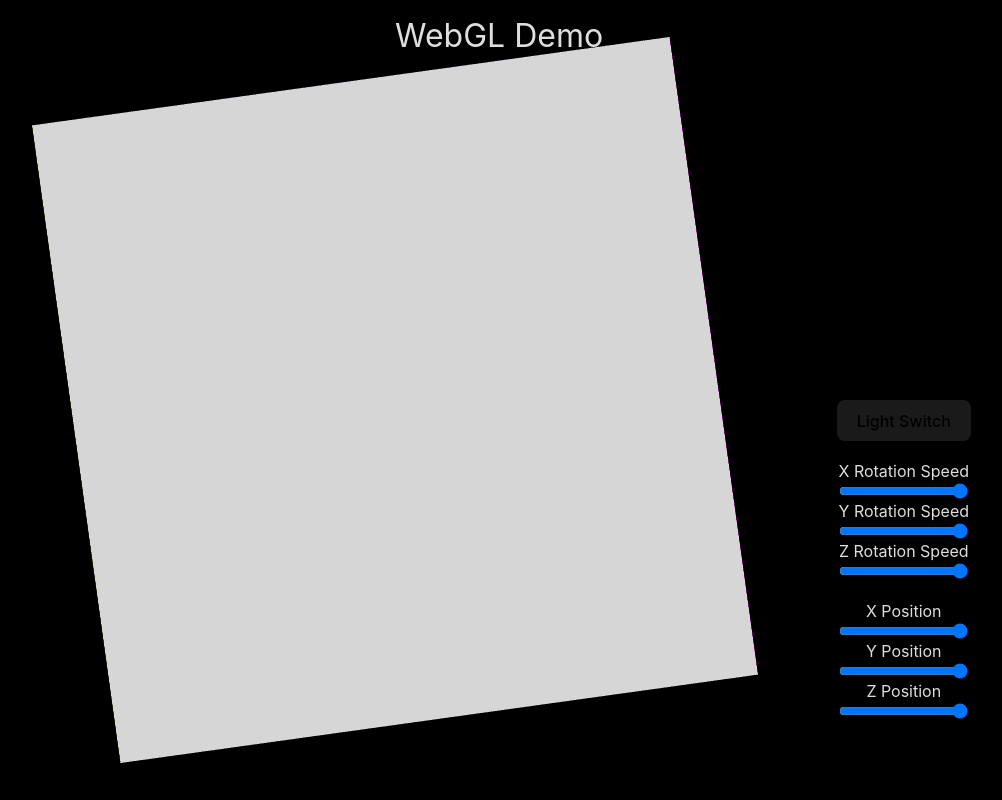
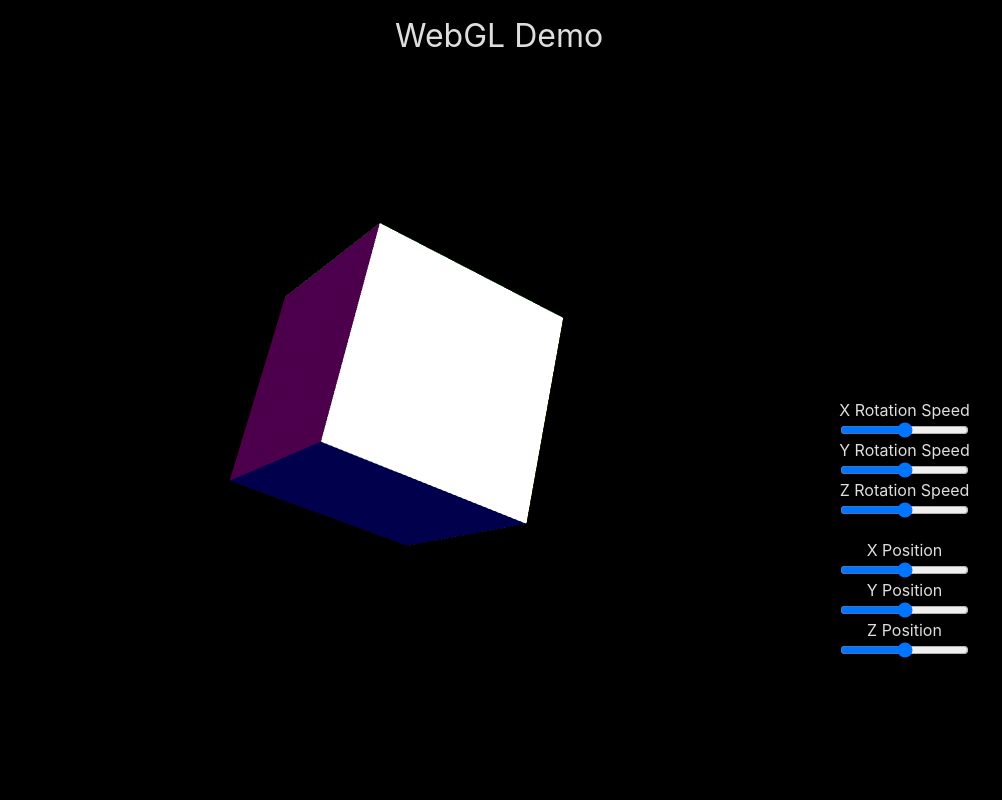
Before and after one commit to rs96/webgl-demo, a React (Vite) app: page / in a window 1280 px wide. Shown: the whole page, without its empty margins (245-1247 px from the left). Built offline with nearby package versions, Linux system fonts and the light colour scheme.

Commit message:
friendly controls

```diff
--- a/draw-scene.ts
+++ b/draw-scene.ts
@@ -3,10 +3,12 @@ import { Buffers, ProgramInfo } from "./types";
 
 let posX = 0;
 let posY = 0;
-let posZ = -4;
-let rotX = 0;
-let rotY = 0;
-let rotZ = -4;
+let posZ = -9;
+let rotX = 0.5;
+let rotY = 0.5;
+let rotZ = 0.5;
+
+export { posX, posY, posZ, rotX, rotY, rotZ };
 
 export const setRotation = (rot: number, dimension: "x" | "y" | "z") => {
   if (dimension === "x") {
--- a/src/App.tsx
+++ b/src/App.tsx
@@ -1,19 +1,34 @@
 import { useState } from "react";
 import styles from "./app.module.css";
-import { setPosition, setRotation } from "../webgl-demo";
+import {
+  posX,
+  posY,
+  posZ,
+  rotX,
+  rotY,
+  rotZ,
+  setPosition,
+  setRotation,
+} from "../webgl-demo";
 
 const App = () => {
-  const [isLightOn, setIsLightOn] = useState(false);
+  // const [isLightOn, setIsLightOn] = useState(false);
+  const [localPosX, setPosX] = useState(posX);
+  const [localPosY, setPosY] = useState(posY);
+  const [localPosZ, setPosZ] = useState(posZ);
+  const [localRotX, setRotX] = useState(rotX);
+  const [localRotY, setRotY] = useState(rotY);
+  const [localRotZ, setRotZ] = useState(rotZ);
   return (
     <>
       <div className={styles.title}>WebGL Demo</div>
       <div className={styles.controls}>
-        <button
+        {/* <button
           className={`${isLightOn ? styles.selected : undefined}`}
           onClick={() => setIsLightOn(!isLightOn)}
         >
           Light Switch
-        </button>
+        </button> */}
         <div className={styles.sliderGroup}>
           <label>X Rotation Speed</label>
           <input
@@ -21,7 +36,11 @@ const App = () => {
             min="0"
             max="1"
             step="0.02"
-            onChange={(event) => setRotation(Number(event.target.value), "x")}
+            value={localRotX}
+            onChange={(event) => {
+              setRotation(Number(event.target.value), "x");
+              setRotX(Number(event.target.value));
+            }}
           />
           <label>Y Rotation Speed</label>
           <input
@@ -29,7 +48,11 @@ const App = () => {
             min="0"
             max="1"
             step="0.02"
-            onChange={(event) => setRotation(Number(event.target.value), "y")}
+            value={localRotY}
+            onChange={(event) => {
+              setRotation(Number(event.target.value), "y");
+              setRotY(Number(event.target.value));
+            }}
           />
           <label>Z Rotation Speed</label>
           <input
@@ -37,37 +60,52 @@ const App = () => {
             min="0"
             max="1"
             step="0.02"
-            onChange={(event) => setRotation(Number(event.target.value), "z")}
+            value={localRotZ}
+            onChange={(event) => {
+              setRotation(Number(event.target.value), "z");
+              setRotZ(Number(event.target.value));
+            }}
           />
         </div>
         <div className={styles.sliderGroup}>
           <label>X Position</label>
           <input
             type="range"
+            value={localPosX}
             min="-3"
             max="3"
             step="0.02"
-            onChange={(event) => setPosition(Number(event.target.value), "x")}
+            onChange={(event) => {
+              setPosition(Number(event.target.value), "x");
+              setPosX(Number(event.target.value));
+            }}
           />
           <label>Y Position</label>
           <input
             type="range"
+            value={localPosY}
             min="-3"
             max="3"
             step="0.02"
-            onChange={(event) => setPosition(Number(event.target.value), "y")}
+            onChange={(event) => {
+              setPosition(Number(event.target.value), "y");
+              setPosY(Number(event.target.value));
+            }}
           />
           <label>Z Position</label>
           <input
             type="range"
-            min="-11"
-            max="-4"
+            value={localPosZ}
+            min="-12"
+            max="-6"
             step="0.02"
-            onChange={(event) => setPosition(Number(event.target.value), "z")}
+            onChange={(event) => {
+              setPosition(Number(event.target.value), "z");
+              setPosZ(Number(event.target.value));
+            }}
           />
         </div>
       </div>
-      {/* <WebGLElement lightPosX={lightPosX} /> */}
     </>
   );
 };
--- a/webgl-demo.ts
+++ b/webgl-demo.ts
@@ -1,7 +1,17 @@
-import { drawScene, setRotation, setPosition } from "./draw-scene";
+import {
+  drawScene,
+  setRotation,
+  setPosition,
+  posX,
+  posY,
+  posZ,
+  rotX,
+  rotY,
+  rotZ,
+} from "./draw-scene";
 import { initBuffers } from "./init-buffers";
 
-export { setRotation, setPosition };
+export { setRotation, setPosition, posX, posY, posZ, rotX, rotY, rotZ };
 
 let cubeRotation = 0.0;
 let deltaTime = 0;
```
